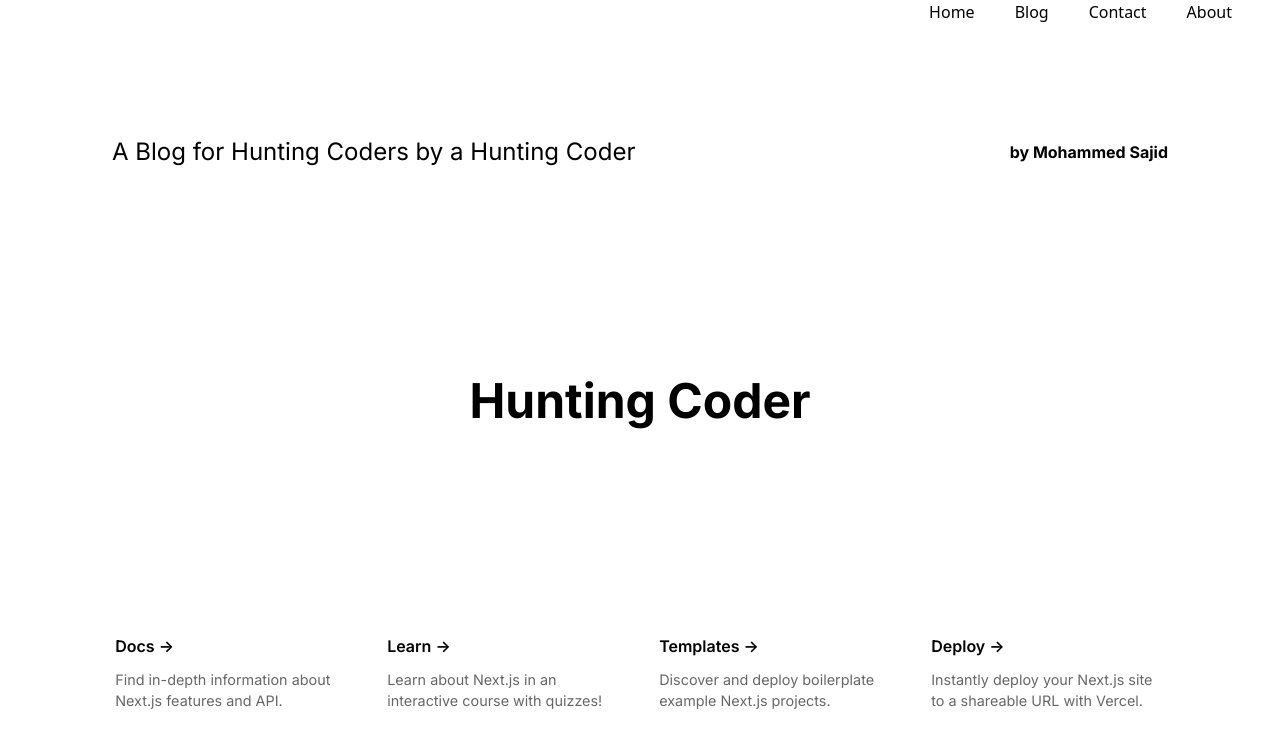
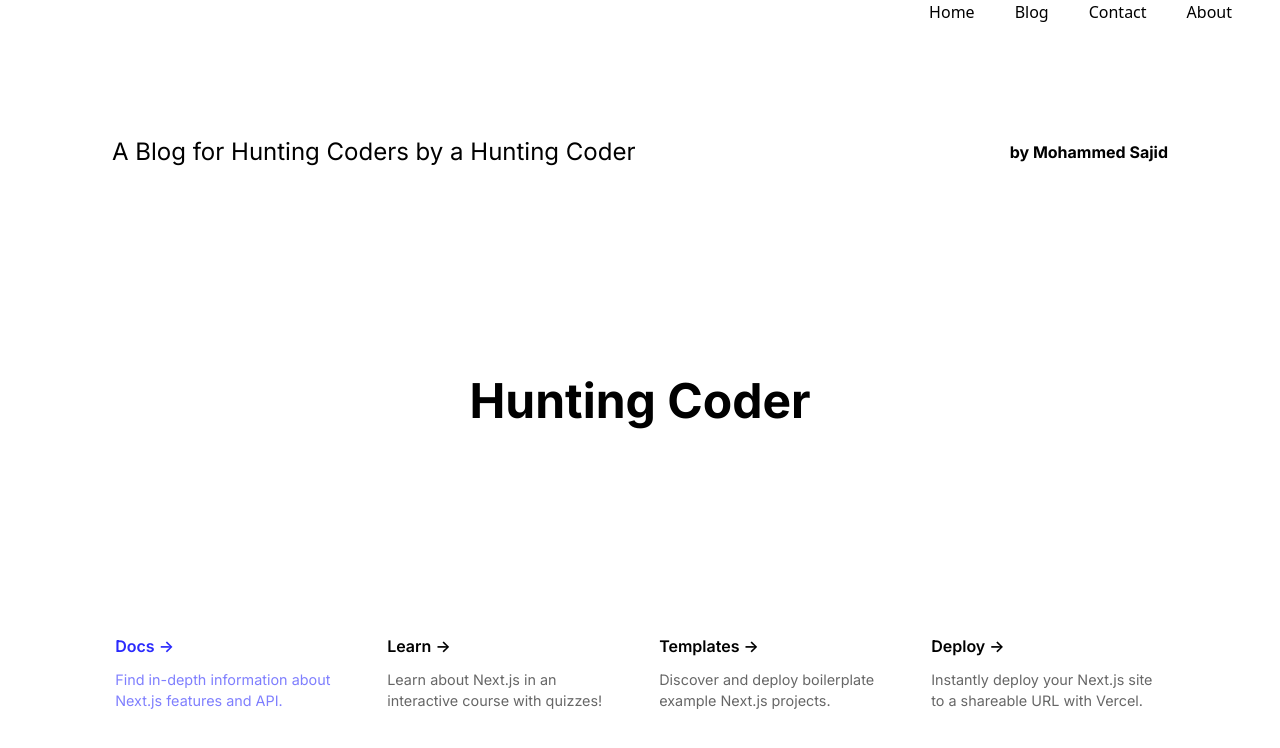
Before and after one commit to SajidCurious/learn-next, a Next.js app: page / in a window 1280 px wide. In both pictures the pointer is over the link 232 px from the left and 672 px from the top of the page. Shown: the top 748 px of the page. Built offline with nearby package versions, Linux system fonts and the light colour scheme.

Commit message:
changed plane css

```diff
--- a/src/styles/Home.module.css
+++ b/src/styles/Home.module.css
@@ -52,6 +52,10 @@
   background: rgba(var(--card-rgb), 0);
   border: 1px solid rgba(var(--card-border-rgb), 0);
   transition: background 200ms, border 200ms;
+}
+
+.card:hover {
+  color: rgb(42, 42, 253);
 }
 
 .card span {
```
